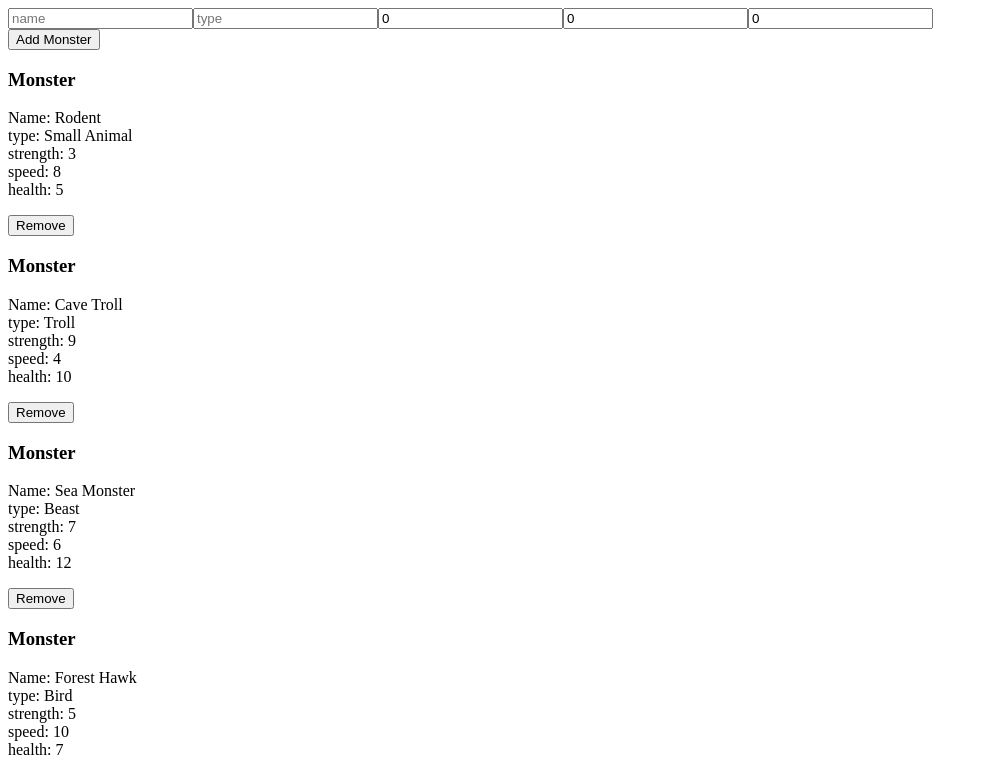
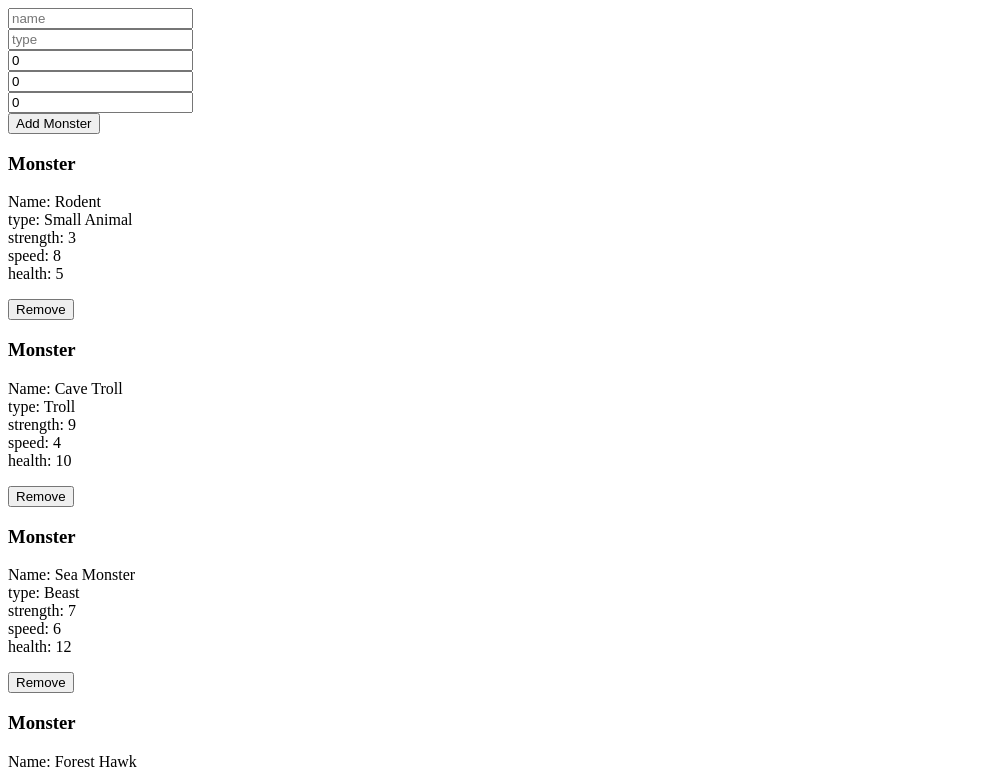
Before and after one commit to 93mcqmil/KomponentKata, a React (Vite) app: page / in a window 1280 px wide. Shown: the top 771 px of the page, without its empty margins (0-988 px from the left). Built offline with nearby package versions, Linux system fonts and the light colour scheme.

Commit message:
initial commit from new branch

```diff
--- a/src/Sass/_monster-card.scss
+++ b/src/Sass/_monster-card.scss
@@ -10,3 +10,7 @@
 .Monster-card {
   font-family: $font-stack;
 }
+.Input-form {
+  width: 150px;
+  background-color: blue($color: #1244f7);
+}
```
